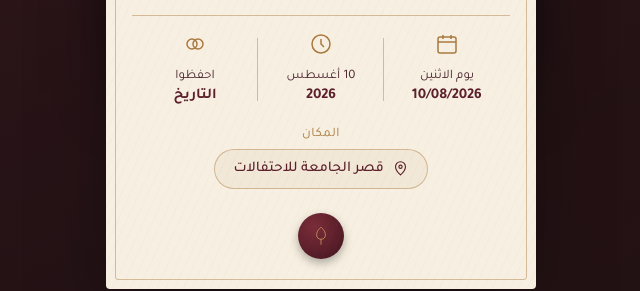
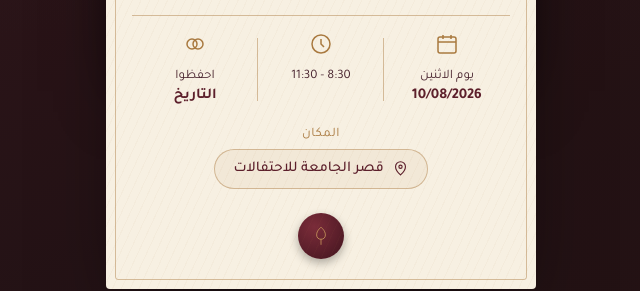
Before and after one commit to thaerlaham2020-web/engagement-invitation, a plain HTML site: page index.html in a window 1280 px wide. Both pictures are taken after a click on the element 640 px from the left and 386 px from the top of the page. Shown: the part 455-746 px from the top of the page, 319-959 px from the left. Drawn offline with Linux system fonts and the light colour scheme; a web font is replaced by a local one.

Commit message:
Update index.html

```diff
--- a/index.html
+++ b/index.html
@@ -475,8 +475,8 @@
         <div class="icon">
           <svg viewBox="0 0 24 24" fill="none" stroke="currentColor" stroke-width="1.5"><circle cx="12" cy="12" r="9"/><path d="M12 7v5l3 3"/></svg>
         </div>
-        <span>10 أغسطس</span>
-        <b>2026</b>
+        <span>8:30 - 11:30</span>
+
       </div>
       <div class="info-col">
         <div class="icon">
```
